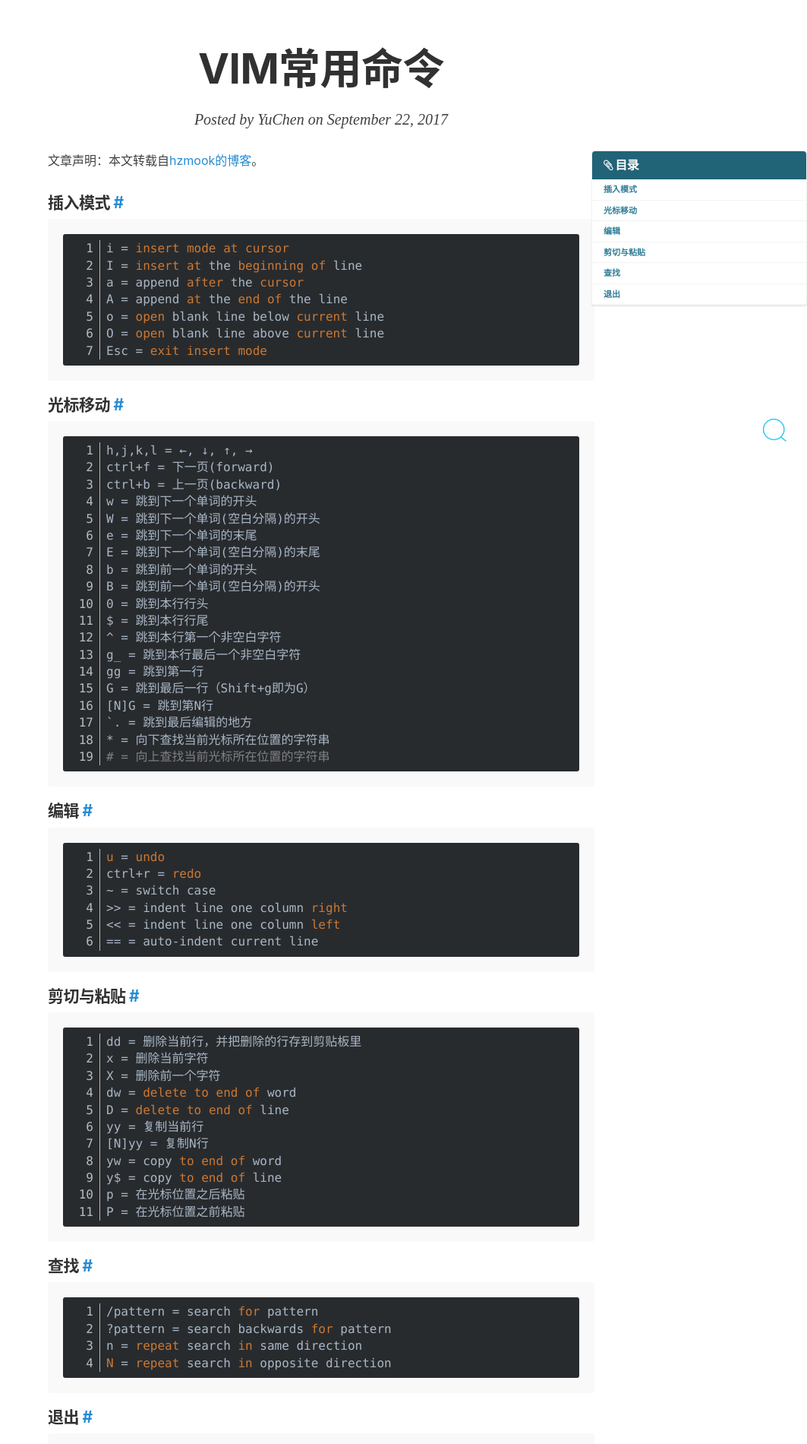
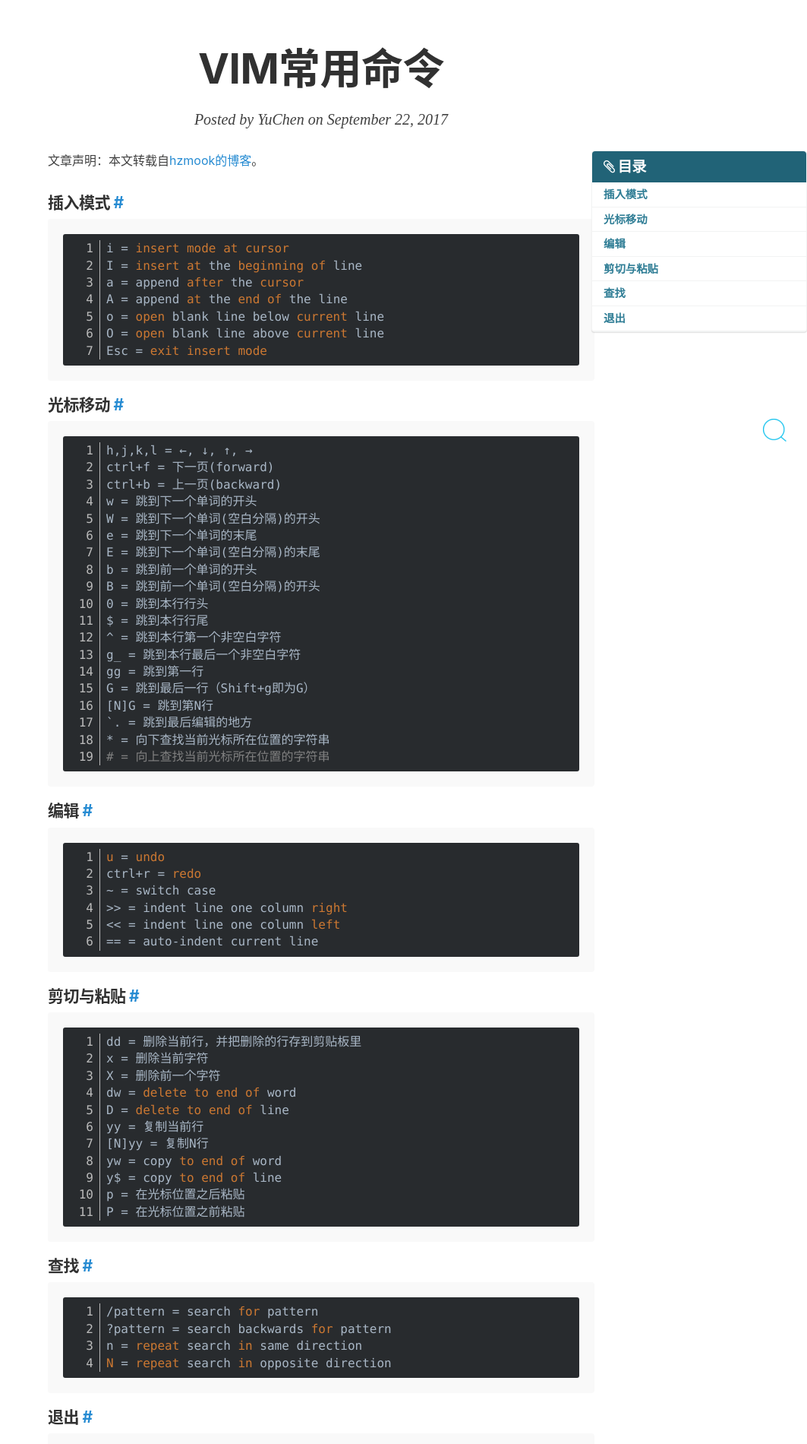
Before and after one commit to wzzju/wzzju.github.io, a Jekyll site: the page built from _posts/2017-09-22-vim-common-command.md, in a window 1280 px wide. Shown: the part 271-2171 px from the top of the page at 76% size, without its empty margins (217-1280 px from the left). Built offline with Jekyll 4.4.1, drawn with Linux system fonts in a browser that asks for light colours; comment, search, counter and statistics services are not loaded.

Commit message:
Change the font size of tocs for Mobile.

```diff
--- a/public/css/wz-blog.css
+++ b/public/css/wz-blog.css
@@ -266,7 +266,7 @@
 
 .toc .menu-title {
 	color: #fff;
-	font-size: 1em;
+	font-size: 1.2em;
   font-weight: bold;
 	background: #216377;
 	border-top-left-radius: 4px;
@@ -283,20 +283,13 @@
 	padding: 0;
 	width: 100%;
 	list-style: none;
-	font-size: 1em
-}
-
-@media (min-width: 64em) {
-	.toc-menu {
-		font-size: .6875em
-	}
+	font-size: .9em
 }
 
 .toc-menu a {
 	display: block;
 	padding: 0.25rem 0.75rem;
 	color: #2f7d95;
-  font-size: 1em;
 	font-weight: bold;
 	line-height: 1.5;
 	border-bottom: 1px solid #f2f3f3
@@ -305,6 +298,15 @@
 .toc-menu a:hover {
   text-decoration: underline;
 	color: #1ab7ea
+}
+
+@media (max-width: 600px) {
+  .toc .menu-title {
+    font-size: 1.1em;
+  }
+  .toc-menu {
+    font-size: .85em
+  }
 }
 
 .toc-menu li ul>li a {
```
